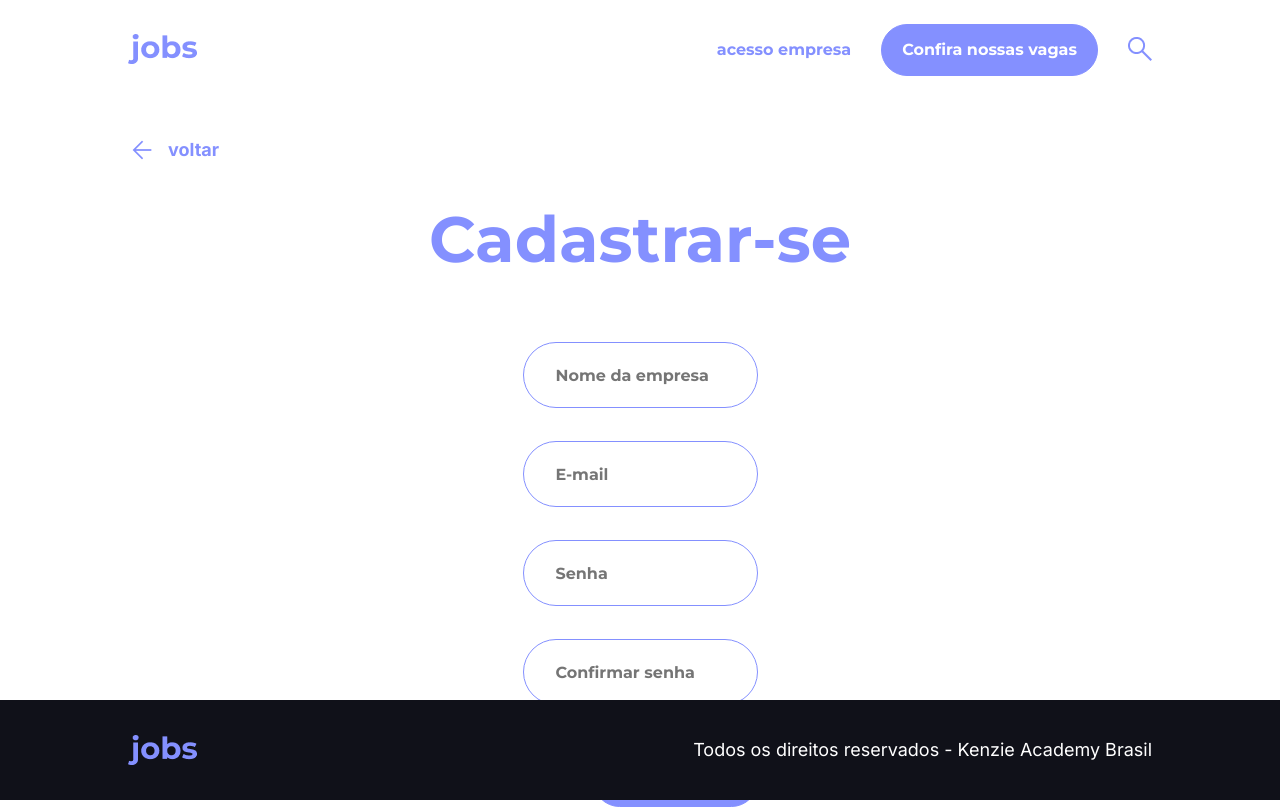
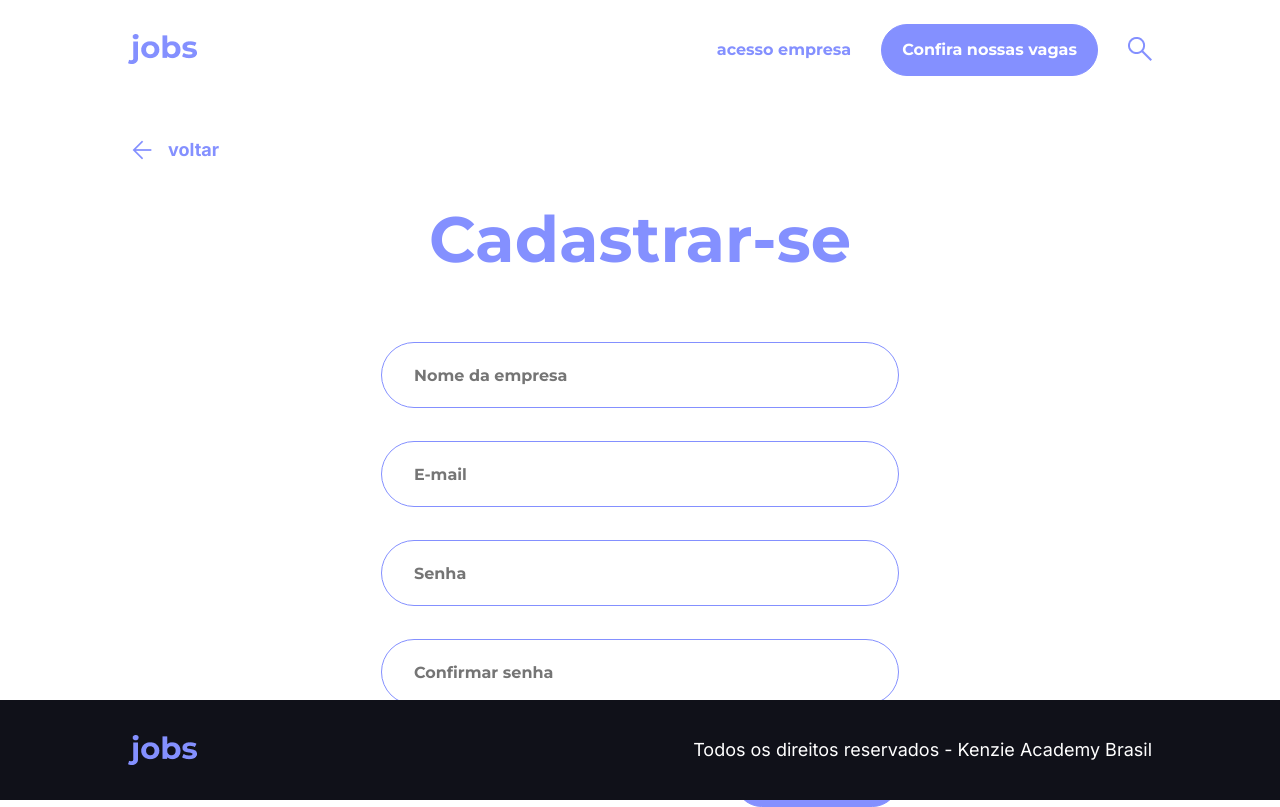
Before and after one commit to rcoelhomf/Kenzie-Jobs-T17-tsunode, a React (Vite) app: page /register in a window 1280 px wide. Built offline with nearby package versions, Linux system fonts and the light colour scheme.

Commit message:
feat: <div> into <> ./Input.tsx;

```diff
--- a/src/Pages/Registerpage/style.ts
+++ b/src/Pages/Registerpage/style.ts
@@ -18,6 +18,7 @@ export const StyledFormSection = styled.section`
 `
 
 export const StyledForm = styled.form`
+    width: 518px;
     display: flex;
     flex-direction: column;
     justify-content: center;
--- a/src/components/Input/index.tsx
+++ b/src/components/Input/index.tsx
@@ -8,17 +8,15 @@ interface IInputProps extends InputHTMLAttributes<HTMLInputElement>{
 
 }
 
-// Trocar tipagem do erro depois
-
 export const Input = forwardRef(
     ({error, label, type, ...rest}: IInputProps, ref: ForwardedRef<HTMLInputElement>) => {
 
     return (
 
-        <div className="input__div">
+        <>
             {label ? <p>{label}</p> : null}
             <StyledInput ref={ref} type={type ? type : "text"} {...rest} />
             {error ? <p>{error.message}</p> : null}
-        </div>
+        </>
     )
 })
```
